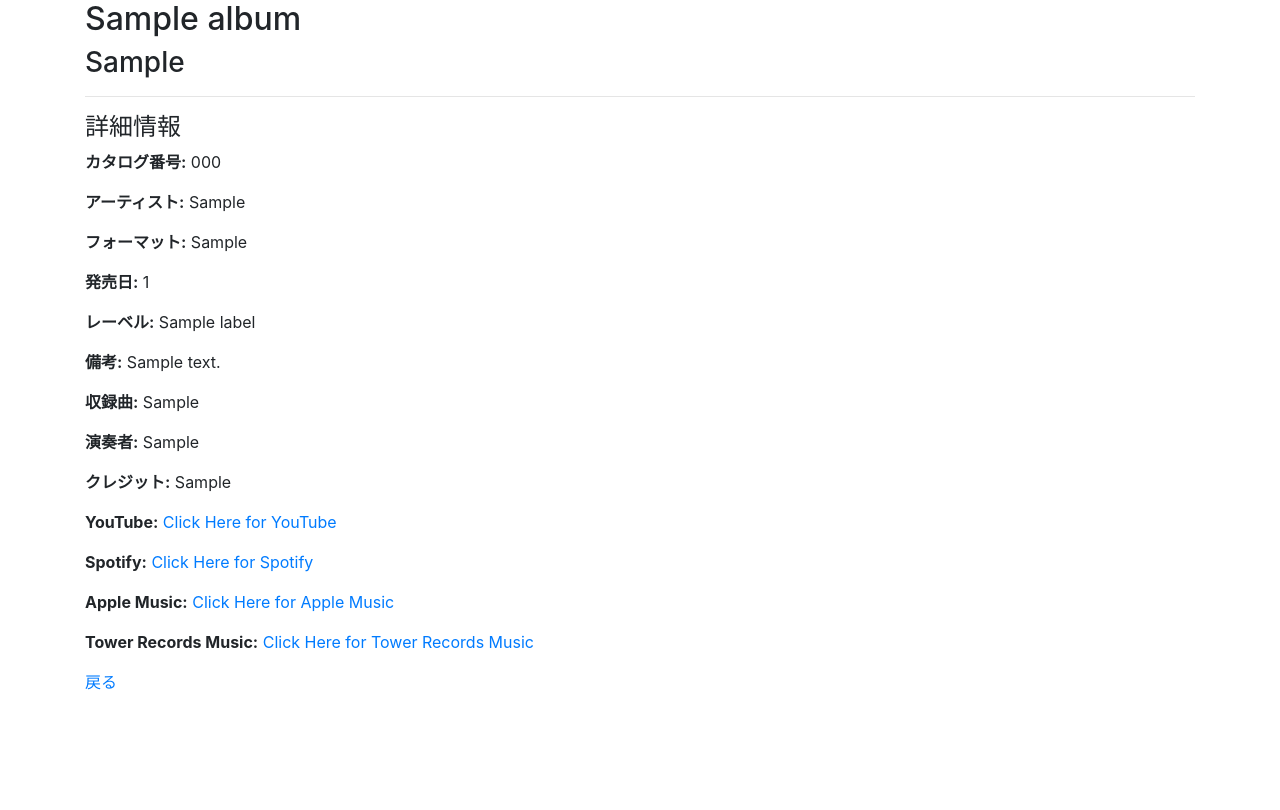
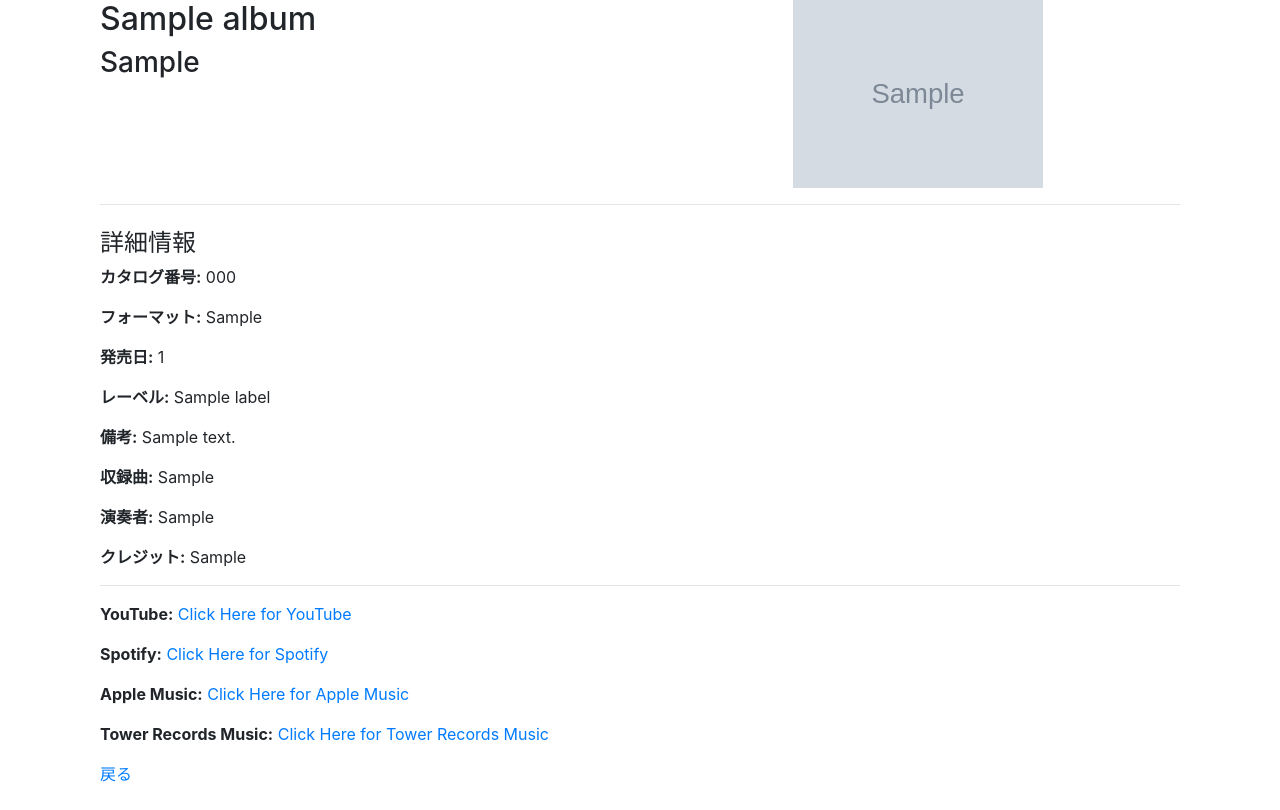
Before and after one commit to uozok/music_database, a Django app: page /album/1/ in a window 1280 px wide. Shown: the part 24-834 px from the top of the page. Before the commit the page ends 714 px from the top, so only its background shows below. Run offline with Django 3.2, Linux system fonts and the light colour scheme; tables that the repository leaves empty hold one stand-in row (values such as "Sample post"); grey boxes marked "Sample" are stand-in pictures; some libraries are stand-ins or nearby versions.

Commit message:
add_image.

```diff
--- a/label_list/models.py
+++ b/label_list/models.py
@@ -38,6 +38,8 @@ class Album(models.Model):
     apple_music_url = models.URLField(blank=True)
     tower_records_music_url = models.URLField(blank=True)
 
+    image = models.ImageField(upload_to='album_images/', blank=True, null=True) # 新しい画像フィールドを追加
+
 
     class Meta:
         unique_together = ('catalog_number', 'label')  # 同じレーベル内で規格品番が重複しないようにします。
--- a/label_list/static/css/list.css
+++ b/label_list/static/css/list.css
@@ -5,3 +5,28 @@
     padding: 10px 0;
     text-align: center;
 }
+
+/* アルバム画像の最大サイズを制限 */
+.img-fluid {
+    max-width: 250px;
+    height: auto;
+    margin: 0 auto; /* 画像を中央寄せ */
+    display: block;
+}
+
+/* 画像がない場合のスタイル */
+.no-image {
+    width: 250px; /* 画像と同じサイズで設定 */
+    height: 250px; /* 画像と同じサイズで設定 */
+    line-height: 250px; /* テキストを垂直方向中央に配置 */
+    margin: 0 auto; /* ボックスを中央寄せ */
+    color: #888; /* テキストの色を灰色に */
+    font-size: 1.5rem; /* フォントサイズを調整 */
+    font-weight: bold; /* フォントを太く */
+    border: 1px solid #ddd; /* 枠線を追加 */
+    text-align: center; /* テキストを中央揃えに */
+    display: table-cell;
+    vertical-align: middle;
+}
+
+/* このクラス名をHTMLの該当部分に追加してください */
--- a/label_list/templates/base.html
+++ b/label_list/templates/base.html
@@ -5,27 +5,30 @@
     <meta name="viewport" content="width=device-width, initial-scale=1.0">
     {% load static %}
     <title>{% block title %}Music Database{% endblock %}</title>
-    <!-- 他のCSSやJavaScriptのリンクなど、必要なリソースをこちらに追加 -->
+    <!-- Bootstrap CSS -->
     <link href="https://stackpath.bootstrapcdn.com/bootstrap/4.5.2/css/bootstrap.min.css" rel="stylesheet">
-    <script src="https://code.jquery.com/jquery-3.5.1.slim.min.js"></script>
-    <script src="https://cdn.jsdelivr.net/npm/@popperjs/core@2.9.3/dist/umd/popper.min.js"></script>
-    <script src="https://stackpath.bootstrapcdn.com/bootstrap/4.5.2/js/bootstrap.min.js"></script>
+    <!-- Custom CSS -->
     <link rel="stylesheet" type="text/css" href="{% static 'css/list.css' %}">
-
 </head>
 <body>
     <header>
         <!-- ヘッダー内容、例えばナビゲーションバーやロゴなど -->
     </header>
 
-    <main>
-        {% block content %}{% endblock %}
+    <main class="container mt-3">
+        {% block content %}
+        <!-- コンテンツがここに入ります。例えば、アルバムの詳細ページなど。 -->
+        {% endblock %}
     </main>
 
-    <footer>
+    <footer class="mt-4">
         <!-- フッター内容、例えばコピーライト情報など -->
     </footer>
 
-    <!-- 必要なJavaScriptファイルなどのリンク -->
+    <!-- Optional JavaScript -->
+    <!-- jQuery first, then Popper.js, then Bootstrap JS -->
+    <script src="https://code.jquery.com/jquery-3.5.1.slim.min.js"></script>
+    <script src="https://cdn.jsdelivr.net/npm/@popperjs/core@2.9.3/dist/umd/popper.min.js"></script>
+    <script src="https://stackpath.bootstrapcdn.com/bootstrap/4.5.2/js/bootstrap.min.js"></script>
 </body>
 </html>
--- a/label_list/templates/label_list/album_detail.html
+++ b/label_list/templates/label_list/album_detail.html
@@ -2,47 +2,57 @@
 
 {% block content %}
 <div class="container mt-4 mb-4">
+  <div class="row">
+    <!-- タイトルとアーティスト名 -->
+    <div class="col-lg-6">
+      <h2>{{ album.title }}</h2>
+      <h3>{% if album.artist %}{{ album.artist.artist }}{% else %}'Unknown Artist'{% endif %}</h3>
+    </div>
 
-    <!-- タイトルとアーティスト名 -->
-    <h2>{{ album.title }}</h2>
-    <h3>{% if album.artist %}{{ album.artist.artist }}{% else %}'Unknown'{% endif %}</h3>
+    <!-- 画像の表示 -->
+    <div class="col-lg-6">
+      {% if album.image %}
+      <img src="{{ album.image.url }}" alt="{{ album.title }}" class="img-fluid">
+      {% else %}
+      <div class="border p-5">
+          no image
+      </div>
+      {% endif %}
+    </div>
+  </div>
 
-    <hr> <!-- 区切り線 -->
+  <hr>
 
-    <!-- 詳細情報 -->
+  <!-- 詳細情報 -->
+  <div class="mt-4">
     <h4>詳細情報</h4>
-
-    <!-- 項目：内容の形式で各情報を表示 -->
     <p><strong>カタログ番号:</strong> {{ album.catalog_number }}</p>
-    <p><strong>アーティスト:</strong> {% if album.artist %}{{ album.artist.artist }}{% else %}'Unknown'{% endif %}</p>
-    <p><strong>フォーマット:</strong> {% if album.format %}{{ album.format.format }}{% else %}'Unknown'{% endif %}</p>
+    <p><strong>フォーマット:</strong> {% if album.format %}{{ album.format.format }}{% else %}'Unknown Format'{% endif %}</p>
     <p><strong>発売日:</strong> {{ album.release_date }}</p>
-    <p><strong>レーベル:</strong> {% if album.label %}{{ album.label.label }}{% else %}'Unknown'{% endif %}</p>
+    <p><strong>レーベル:</strong> {% if album.label %}{{ album.label.label }}{% else %}'Unknown Label'{% endif %}</p>
     <p><strong>備考:</strong> {{ album.notes }}</p>
-
-    <!-- 追加したフィールドの情報を表示 -->
-    <p><strong>収録曲:</strong> {% if album.songs %}{{ album.songs }}{% else %}''{% endif %}</p>
-    <p><strong>演奏者:</strong> {% if album.performers %}{{ album.performers }}{% else %}''{% endif %}</p>
-    <p><strong>クレジット:</strong> {% if album.credits %}{{ album.credits }}{% else %}''{% endif %}</p>
-
+    <p><strong>収録曲:</strong> {% if album.songs %}{{ album.songs }}{% else %}'No Songs Listed'{% endif %}</p>
+    <p><strong>演奏者:</strong> {% if album.performers %}{{ album.performers }}{% else %}'Unknown Performers'{% endif %}</p>
+    <p><strong>クレジット:</strong> {% if album.credits %}{{ album.credits }}{% else %}'No Credits Listed'{% endif %}</p>
+    <hr>
     {% if album.youtube_url %}
     <p><strong>YouTube:</strong> <a href="{{ album.youtube_url }}" target="_blank">Click Here for YouTube</a></p>
     {% endif %}
-
     {% if album.spotify_url %}
     <p><strong>Spotify:</strong> <a href="{{ album.spotify_url }}" target="_blank">Click Here for Spotify</a></p>
     {% endif %}
-
     {% if album.apple_music_url %}
     <p><strong>Apple Music:</strong> <a href="{{ album.apple_music_url }}" target="_blank">Click Here for Apple Music</a></p>
     {% endif %}
+    {% if album.tower_records_music_url %}
+    <p><strong>Tower Records Music:</strong> <a href="{{ album.tower_records_music_url }}" target="_blank">Click Here for Tower Records Music</a></p>
+    {% endif %}
+  </div>
 
-    {% if album.tower_records_music_url %}
-<p><strong>Tower Records Music:</strong> <a href="{{ album.tower_records_music_url }}" target="_blank">Click Here for Tower Records Music</a></p>
-{% endif %}
-
-    <!-- 下部にも戻るボタンを追加 -->
+  <!-- 戻るボタン -->
+  <div class="mt-3">
     <a href="{% url 'album_list' %}?search={{ search_term }}">戻る</a>
+  </div>
 
 </div>
 {% endblock %}
--- a/mysite/settings.py
+++ b/mysite/settings.py
@@ -126,3 +126,8 @@ STATIC_ROOT = BASE_DIR / 'static'
 # https://docs.djangoproject.com/en/3.2/ref/settings/#default-auto-field
 
 DEFAULT_AUTO_FIELD = 'django.db.models.BigAutoField'
+
+
+# Media files (User-uploaded files)
+MEDIA_URL = '/media/'
+MEDIA_ROOT = BASE_DIR / 'media'
--- a/mysite/urls.py
+++ b/mysite/urls.py
@@ -26,9 +26,16 @@ urlpatterns = [
 from django.contrib import admin
 from django.urls import path, include
 from django.views.generic.base import RedirectView
+from django.conf import settings
+from django.conf.urls.static import static
 
 urlpatterns = [
     path('', RedirectView.as_view(url='/album_list/')),
     path('admin/', admin.site.urls),
     path('', include('label_list.urls')),  # 'label_list'アプリのURL設定をインクルード
 ]
+
+
+# この行はファイルの最後に追加します。
+if settings.DEBUG:
+    urlpatterns += static(settings.MEDIA_URL, document_root=settings.MEDIA_ROOT)
```
Also changed, not shown: album_images/image_1.jpg (added), label_list/migrations/0005_album_image.py (added), media/album_images/image_1.jpg (added).
